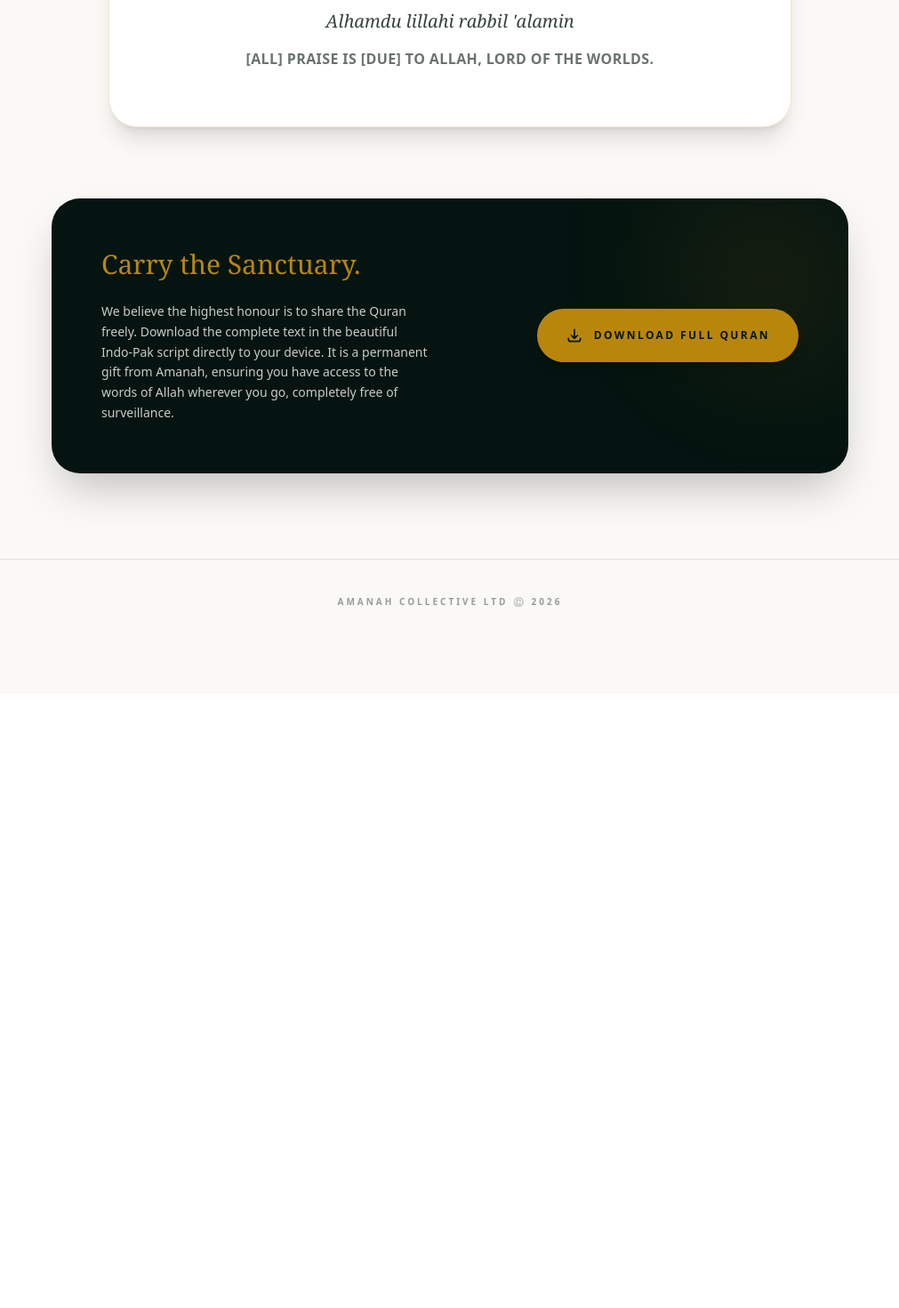
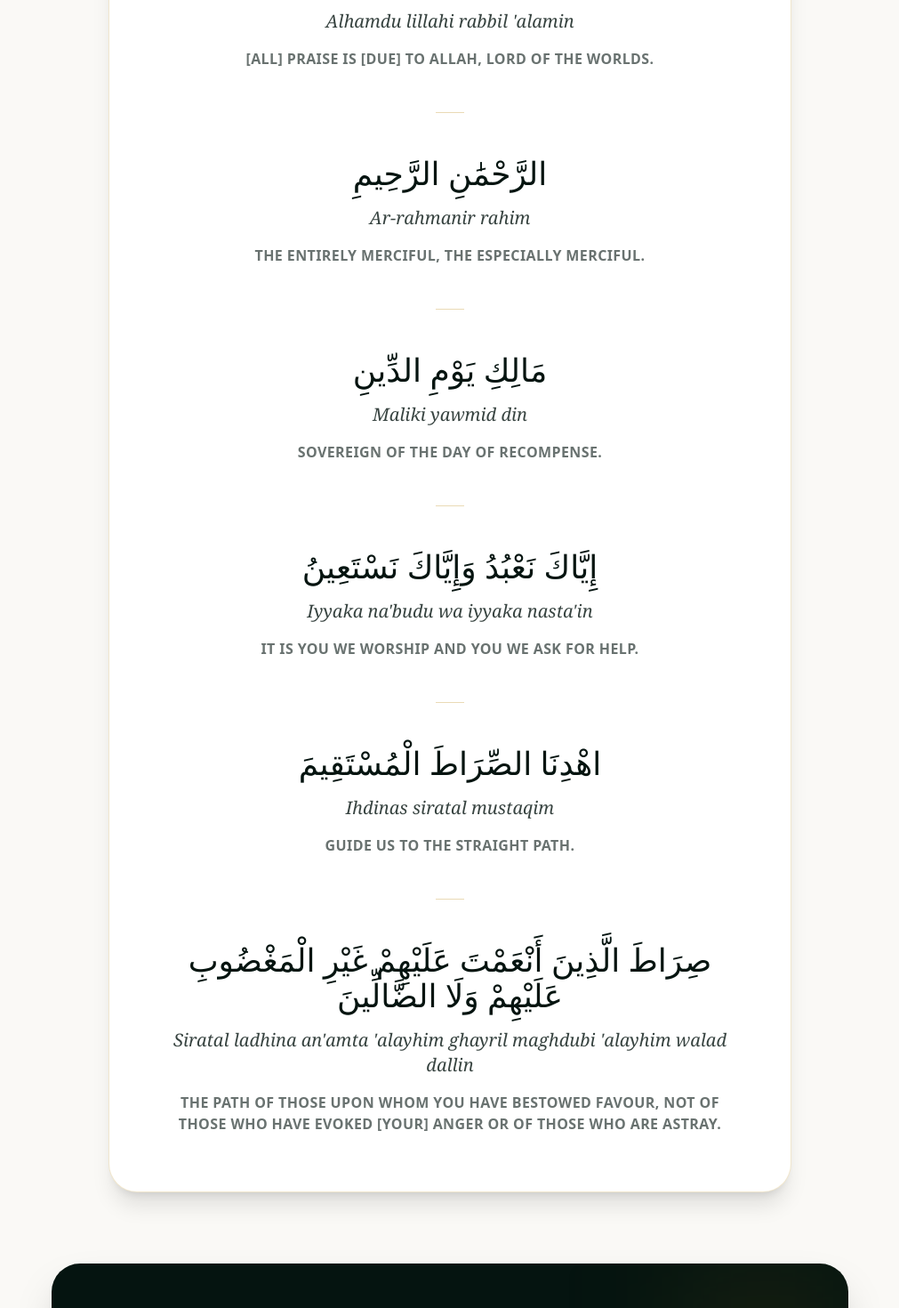
Before and after one commit to amanahco/amanah-web, a Next.js app: page /quran in a window 1280 px wide. Shown: the part 880-2350 px from the top of the page at 89% size, without its empty margins (134-1145 px from the left). Before the commit the page ends 1660 px from the top, so only its background shows below. Built offline with nearby package versions, Linux system fonts and the light colour scheme.

Commit message:
UI: Enhanced Quran Portal page by adding the complete Surah Al-Fatihah with detailed verses and a functional zero-tracking download link for the full Quran, improving user experience and accessibility.

```diff
--- a/app/quran/page.tsx
+++ b/app/quran/page.tsx
@@ -1,7 +1,7 @@
 /**
  * UI: Amanah Web Storefront - The Quran Portal
  * Description: A universal, beginner-friendly sanctuary for reading and downloading the Quran.
- * Features Indo-Pak script aesthetics, pure transliteration, and a zero-tracking download.
+ * Features the complete Surah Al-Fatihah and a functional zero-tracking download link.
  * STRICT PROTOCOL APPLIED: UK English only. Pure Islamic terminology.
  * Amanah Collective Ltd ©️ 2026
  */
@@ -31,7 +31,7 @@ export default function QuranPortal() {
         </p>
       </div>
 
-      {/* The Reading Gateway - Surah Al-Fatihah Example */}
+      {/* The Reading Gateway - Full Surah Al-Fatihah */}
       <div className="w-full max-w-3xl bg-white border border-[#B8860B]/20 rounded-[2rem] shadow-xl p-10 md:p-16 mb-20 relative overflow-hidden">
         {/* Subtle decorative background element */}
         <div className="absolute top-0 left-0 w-full h-2 bg-gradient-to-r from-[#FAF9F6] via-[#B8860B]/40 to-[#FAF9F6]"></div>
@@ -44,7 +44,6 @@ export default function QuranPortal() {
         <div className="flex flex-col gap-12 text-center">
           {/* Verse 1 */}
           <div className="flex flex-col gap-4">
-             {/* Note: This assumes a standard font, but you will link your Indo-Pak web font here later */}
              <p className="text-3xl md:text-4xl font-serif text-[#051410] leading-relaxed" dir="rtl">
                بِسْمِ اللَّهِ الرَّحْمَٰنِ الرَّحِيمِ
              </p>
@@ -70,6 +69,81 @@ export default function QuranPortal() {
                [All] praise is [due] to Allah, Lord of the worlds.
              </p>
           </div>
+
+          <div className="w-8 h-[1px] bg-[#B8860B]/30 mx-auto"></div>
+
+          {/* Verse 3 */}
+          <div className="flex flex-col gap-4">
+             <p className="text-3xl md:text-4xl font-serif text-[#051410] leading-relaxed" dir="rtl">
+               الرَّحْمَٰنِ الرَّحِيمِ
+             </p>
+             <p className="text-[#051410]/80 font-serif italic text-lg md:text-xl">
+               Ar-rahmanir rahim
+             </p>
+             <p className="text-sm md:text-base text-[#051410]/60 uppercase tracking-wide text-[10px] font-bold">
+               The Entirely Merciful, the Especially Merciful.
+             </p>
+          </div>
+
+          <div className="w-8 h-[1px] bg-[#B8860B]/30 mx-auto"></div>
+
+          {/* Verse 4 */}
+          <div className="flex flex-col gap-4">
+             <p className="text-3xl md:text-4xl font-serif text-[#051410] leading-relaxed" dir="rtl">
+               مَالِكِ يَوْمِ الدِّينِ
+             </p>
+             <p className="text-[#051410]/80 font-serif italic text-lg md:text-xl">
+               Maliki yawmid din
+             </p>
+             <p className="text-sm md:text-base text-[#051410]/60 uppercase tracking-wide text-[10px] font-bold">
+               Sovereign of the Day of Recompense.
+             </p>
+          </div>
+
+          <div className="w-8 h-[1px] bg-[#B8860B]/30 mx-auto"></div>
+
+          {/* Verse 5 */}
+          <div className="flex flex-col gap-4">
+             <p className="text-3xl md:text-4xl font-serif text-[#051410] leading-relaxed" dir="rtl">
+               إِيَّاكَ نَعْبُدُ وَإِيَّاكَ نَسْتَعِينُ
+             </p>
+             <p className="text-[#051410]/80 font-serif italic text-lg md:text-xl">
+               Iyyaka na'budu wa iyyaka nasta'in
+             </p>
+             <p className="text-sm md:text-base text-[#051410]/60 uppercase tracking-wide text-[10px] font-bold">
+               It is You we worship and You we ask for help.
+             </p>
+          </div>
+
+          <div className="w-8 h-[1px] bg-[#B8860B]/30 mx-auto"></div>
+
+          {/* Verse 6 */}
+          <div className="flex flex-col gap-4">
+             <p className="text-3xl md:text-4xl font-serif text-[#051410] leading-relaxed" dir="rtl">
+               اهْدِنَا الصِّرَاطَ الْمُسْتَقِيمَ
+             </p>
+             <p className="text-[#051410]/80 font-serif italic text-lg md:text-xl">
+               Ihdinas siratal mustaqim
+             </p>
+             <p className="text-sm md:text-base text-[#051410]/60 uppercase tracking-wide text-[10px] font-bold">
+               Guide us to the straight path.
+             </p>
+          </div>
+
+          <div className="w-8 h-[1px] bg-[#B8860B]/30 mx-auto"></div>
+
+          {/* Verse 7 */}
+          <div className="flex flex-col gap-4">
+             <p className="text-3xl md:text-4xl font-serif text-[#051410] leading-relaxed" dir="rtl">
+               صِرَاطَ الَّذِينَ أَنْعَمْتَ عَلَيْهِمْ غَيْرِ الْمَغْضُوبِ عَلَيْهِمْ وَلَا الضَّالِّينَ
+             </p>
+             <p className="text-[#051410]/80 font-serif italic text-lg md:text-xl">
+               Siratal ladhina an'amta 'alayhim ghayril maghdubi 'alayhim walad dallin
+             </p>
+             <p className="text-sm md:text-base text-[#051410]/60 uppercase tracking-wide text-[10px] font-bold">
+               The path of those upon whom You have bestowed favour, not of those who have evoked [Your] anger or of those who are astray.
+             </p>
+          </div>
         </div>
       </div>
 
@@ -85,7 +159,12 @@ export default function QuranPortal() {
          </div>
 
          <div className="relative z-10 flex justify-center md:justify-end">
-           <a href="#" className="inline-flex items-center justify-center gap-3 bg-[#B8860B] text-[#051410] py-5 px-8 rounded-full text-[10px] md:text-xs font-bold tracking-[0.2em] uppercase hover:bg-[#FAF9F6] transition-all duration-300 shadow-lg hover:shadow-xl w-full md:w-auto text-center">
+           {/* The download attribute forces the browser to download the file instead of opening it */}
+           <a
+             href="/Amanah-Quran-Indo-Pak.pdf"
+             download="Amanah-Quran-Indo-Pak.pdf"
+             className="inline-flex items-center justify-center gap-3 bg-[#B8860B] text-[#051410] py-5 px-8 rounded-full text-[10px] md:text-xs font-bold tracking-[0.2em] uppercase hover:bg-[#FAF9F6] transition-all duration-300 shadow-lg hover:shadow-xl w-full md:w-auto text-center"
+           >
              <svg className="w-5 h-5" fill="none" stroke="currentColor" viewBox="0 0 24 24"><path strokeLinecap="round" strokeLinejoin="round" strokeWidth="2" d="M4 16v1a3 3 0 003 3h10a3 3 0 003-3v-1m-4-4l-4 4m0 0l-4-4m4 4V4"></path></svg>
              Download Full Quran
            </a>
```
